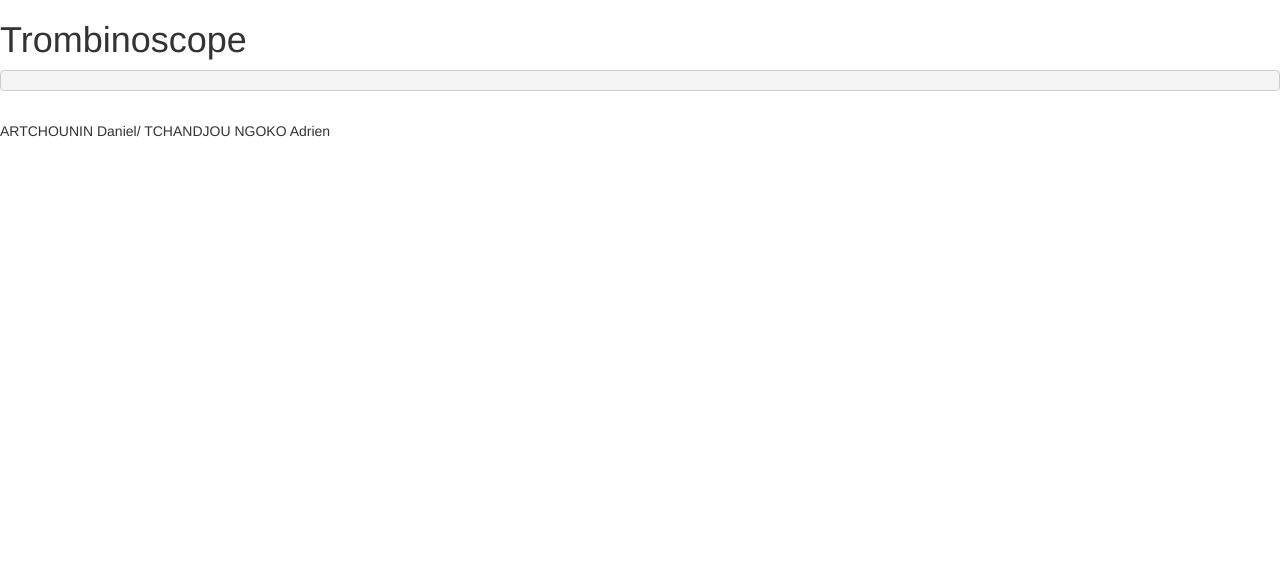
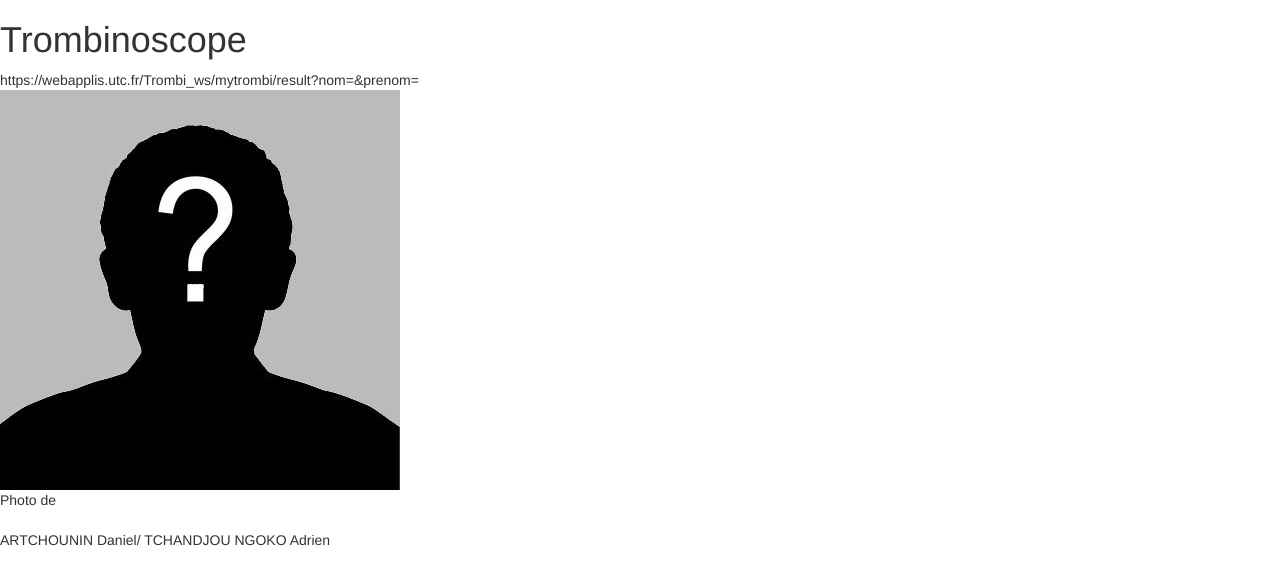
Before and after one commit to atchandj/sr03_projet1, a PHP site: page /result.php in a window 1280 px wide. Shown: the top 585 px of the page. Run offline with PHP 8.4, Linux system fonts and the light colour scheme; data that the repository does not hold is empty.

Commit message:
Affichage de la première image.

```diff
--- a/result.php
+++ b/result.php
@@ -13,13 +13,32 @@
 			<h1>Trombinoscope</h1>
 		</header>
 		<section>
-			<p>
-				<?php
-					$str = file_get_contents('https://webapplis.utc.fr/Trombi_ws/mytrombi/result?nom='.strtolower(htmlspecialchars($_POST['nom'])).'&prenom='.strtolower(htmlspecialchars($_POST['prenom'])));
+			<?php
+				$surnameLower = strtolower(htmlspecialchars($_POST['nom']));
+				$nameLower = strtolower(htmlspecialchars($_POST['prenom']));
+				$surnameUpper = strtoupper(htmlspecialchars($_POST['nom']));
+				$nameCapitalize = ucfirst(htmlspecialchars($_POST['nom']));
+				$str = file_get_contents('https://webapplis.utc.fr/Trombi_ws/mytrombi/result?nom='.$surnameLower.'&prenom='.$nameLower);
+				echo('https://webapplis.utc.fr/Trombi_ws/mytrombi/result?nom='.$surnameLower.'&prenom='.$nameLower);
+				if(!$str){
+					echo('<figure>');
+					echo("<img src=\"./images/inconnu.jpg\" alt=\"Photo d'un inconnu\" title=\"Je suis inconnu\"/>");
+					echo("<figcaption>Photo de ".$nameCapitalize." ".$surnameUpper."</figcaption>");
+					echo('</figure>');
+				}
+				else{
 					$json = json_decode($str, true);
 					echo('<pre>'.print_r($json, true).'</pre>');
-				?>
-			</p>
+					echo('<br/>');
+					$login = $json[0]['login'];
+					echo('<figure>');
+					echo("<img src=\"https://demeter.utc.fr/portal/pls/portal30/portal30.get_photo_utilisateur_mini?username=".$login."\" alt=\"Photo de ".$surnameUpper." ".$nameCapitalize. "\" title=\"Je m'appelle ".$nameCapitalize." ".$surnameUpper."\"/>");
+					echo("<figcaption>Photo de ".$nameCapitalize." ".$surnameUpper."</figcaption>");
+					echo('</figure>');
+				}
+
+			?>
+
 		</section>
 		<footer>
 			<br/>
```
Also changed, not shown: images/inconnu.jpg (added).
